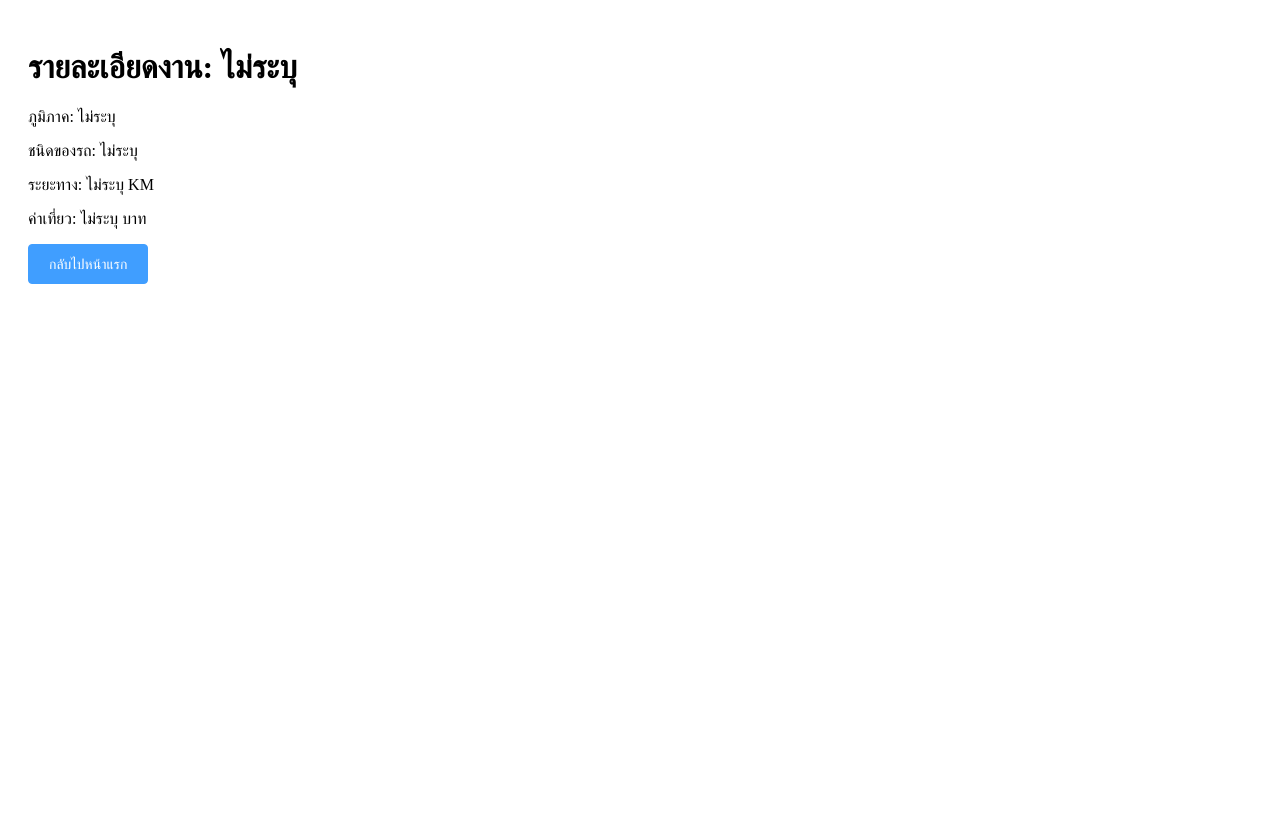
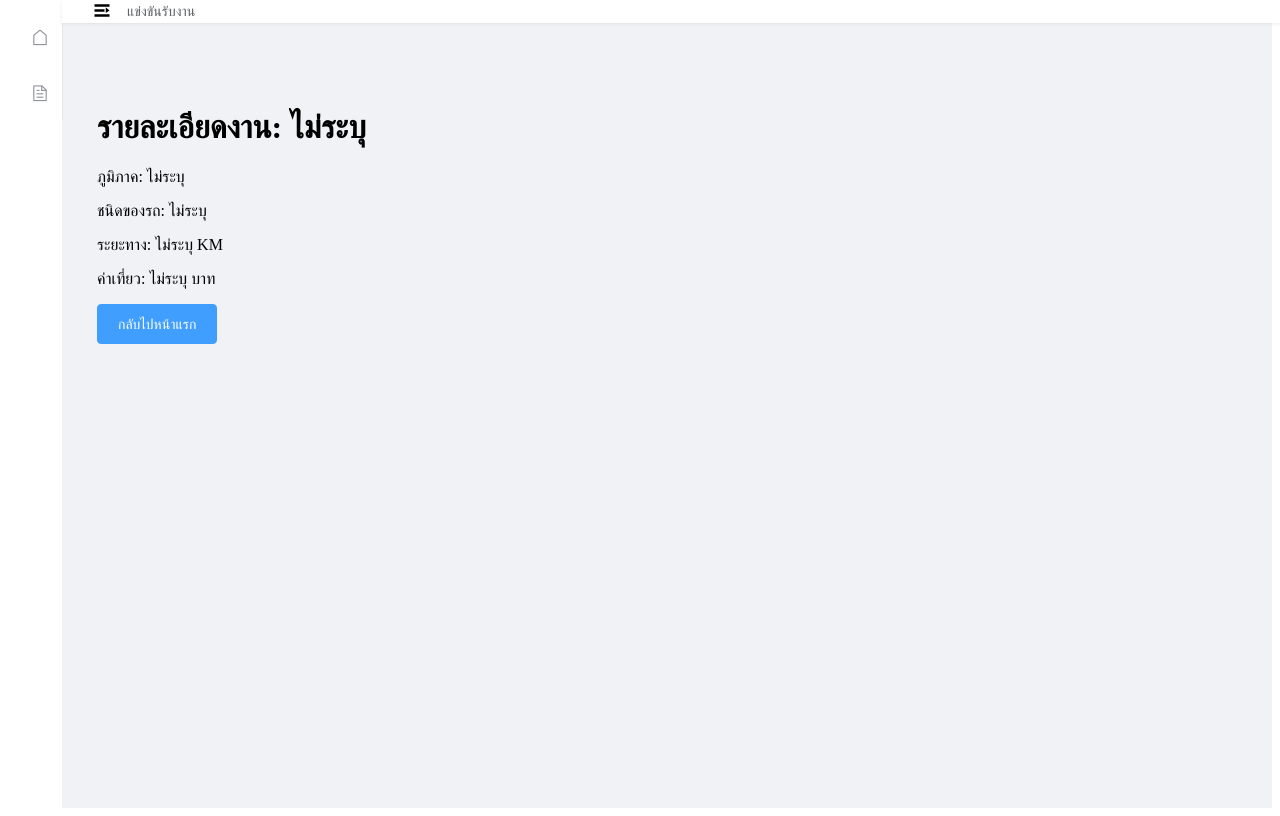
Before and after one commit to kkmediatech/logistics-app, a Vue app: page /details/1 in a window 1280 px wide. Built offline with nearby package versions, Linux system fonts and the light colour scheme.

Commit message:
แก้ไขหน้า details

```diff
--- a/src/views/Details.vue
+++ b/src/views/Details.vue
@@ -1,4 +1,10 @@
+// src/views/Details.vue
 <template>
+  <div class="app-wrapper" :class="{ hideSidebar: !sidebarOpen }">
+    <Sidebar :open="sidebarOpen" @toggle-sidebar="toggleSidebar" />
+    <div class="main-container">
+      <Navbar :sidebar-open="sidebarOpen" @toggle-sidebar="toggleSidebar" />
+      <div class="app-main">
         <div class="details">
           <h1>รายละเอียดงาน: {{ route }}</h1>
           <p>ภูมิภาค: {{ region }}</p>
@@ -7,33 +13,72 @@
           <p>ค่าเที่ยว: {{ fare }} บาท</p>
           <el-button type="primary" @click="$router.push('/')">กลับไปหน้าแรก</el-button>
         </div>
+      </div>
+    </div>
+  </div>
 </template>
 
 <script>
+import Sidebar from "@/components/Sidebar.vue";
+import Navbar from "@/components/Navbar.vue";
+
 export default {
-  name: 'Details',
+  name: "Details",
+  components: { Sidebar, Navbar },
+  data() {
+    return {
+      sidebarOpen: true,
+    };
+  },
   computed: {
     route() {
-      return this.$route.query.route || 'ไม่ระบุ';
+      return this.$route.query.route || "ไม่ระบุ";
     },
     region() {
-      return this.$route.query.region || 'ไม่ระบุ';
+      return this.$route.query.region || "ไม่ระบุ";
     },
     vehicleType() {
-      return this.$route.query.vehicleType || 'ไม่ระบุ';
+      return this.$route.query.vehicleType || "ไม่ระบุ";
     },
     distance() {
-      return this.$route.query.distance || 'ไม่ระบุ';
+      return this.$route.query.distance || "ไม่ระบุ";
     },
     fare() {
-      return this.$route.query.fare || 'ไม่ระบุ';
+      return this.$route.query.fare || "ไม่ระบุ";
+    },
+  },
+  methods: {
+    toggleSidebar() {
+      this.sidebarOpen = !this.sidebarOpen;
     },
   },
 };
 </script>
 
 <style scoped>
+.app-wrapper {
+  display: flex;
+  height: 100vh;
+}
+
+.main-container {
+  flex: 1;
+  display: flex;
+  flex-direction: column;
+}
+
+.app-main {
+  flex: 1;
+  display: flex;
+  flex-direction: column;
+  padding: 60px 15px 15px;
+  overflow: hidden;
+  background: #f0f2f5;
+}
+
 .details {
   padding: 20px;
+  flex: 1;
+  overflow: auto;
 }
 </style>
```
Lines whose indentation alone changed are shown as unchanged.
